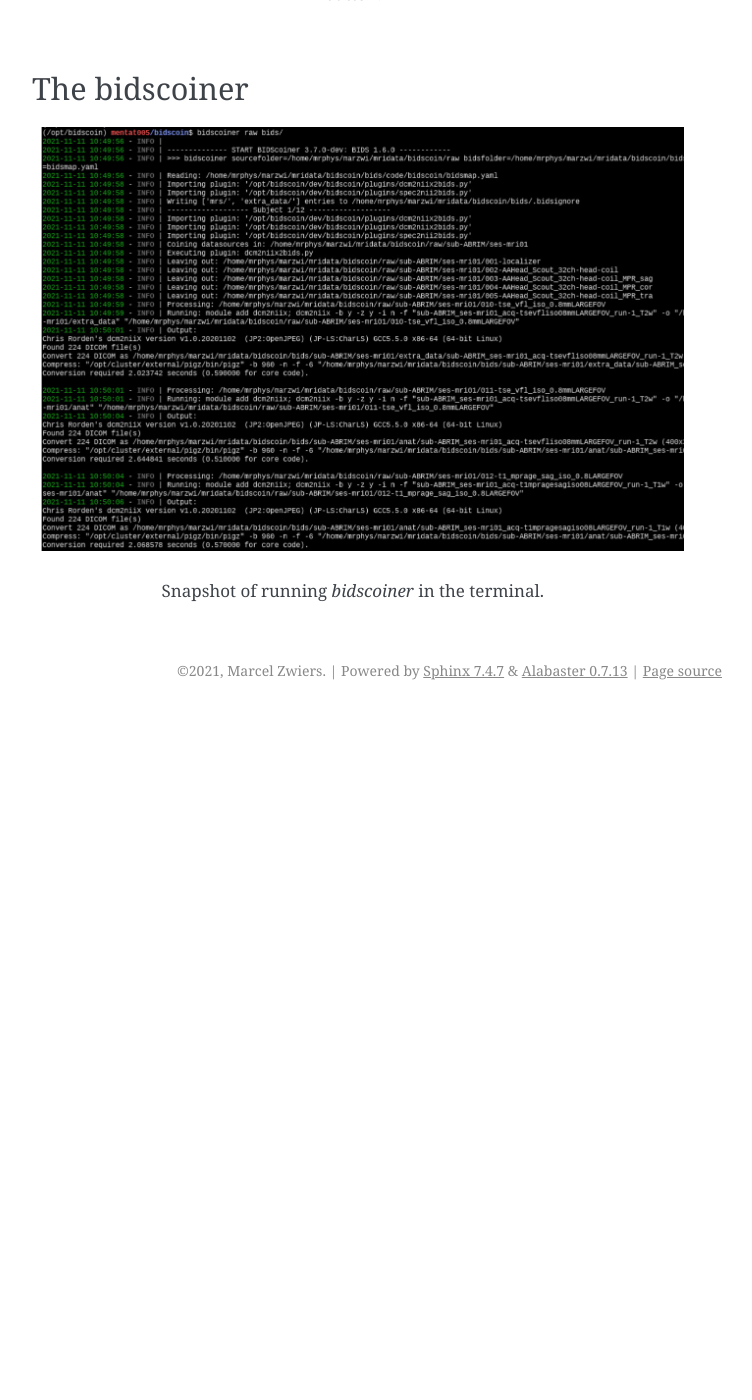
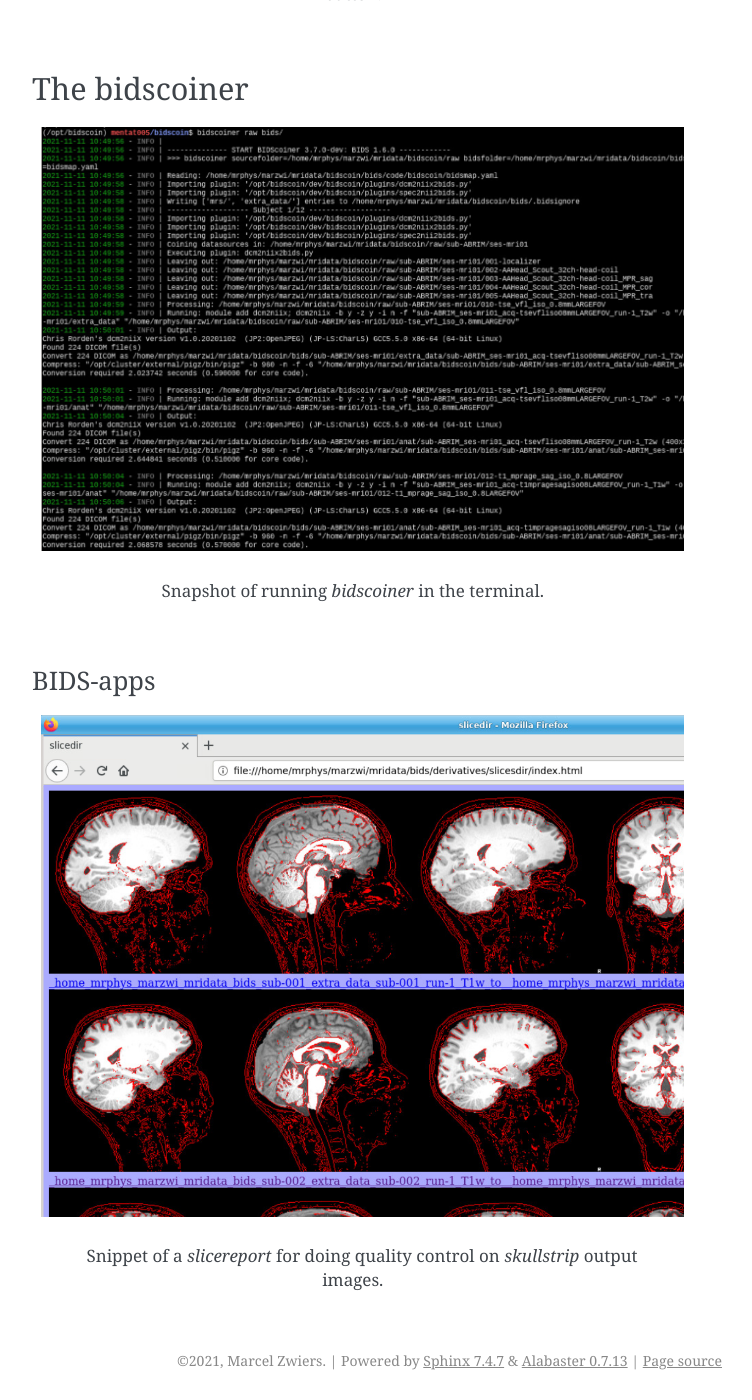
Before and after one commit to Donders-Institute/bidscoin, a Sphinx documentation site: the page built from docs/screenshots.rst, in a window 1280 px wide and 1400 px high, scrolled down 2751 px. Shown: the whole window, without its empty margins (388-1140 px from the left). Built offline with Sphinx 7.4.7, drawn with Linux system fonts in a browser that asks for light colours; before the commit the page ends 3461 px from its top, so only the background shows below that.

Commit message:
Doc tweaks

```diff
--- a/docs/screenshots.rst
+++ b/docs/screenshots.rst
@@ -30,3 +30,10 @@
 .. figure:: ./_static/bidscoiner_terminal.png
 
    Snapshot of running `bidscoiner` in the terminal.
+
+BIDS-apps
+^^^^^^^^^
+
+.. figure:: ./_static/slicereport_skullstrip.png
+
+   Snippet of a `slicereport` for doing quality control on `skullstrip` output images.
```
